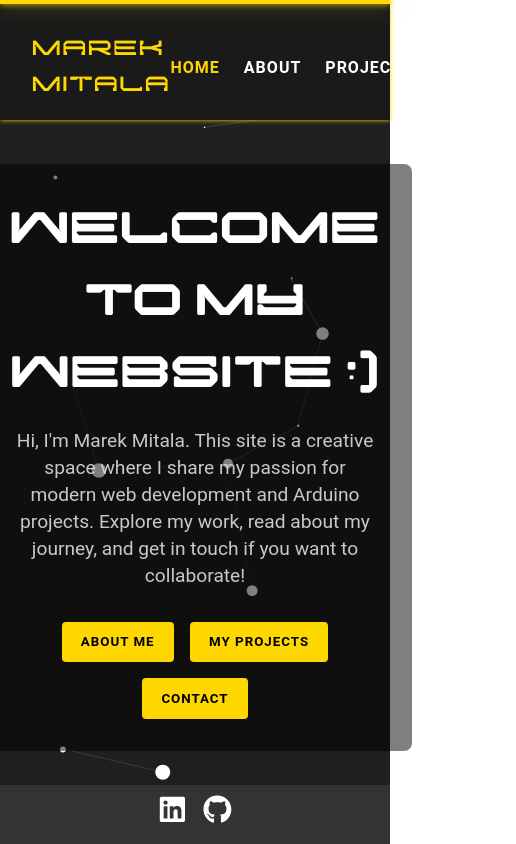
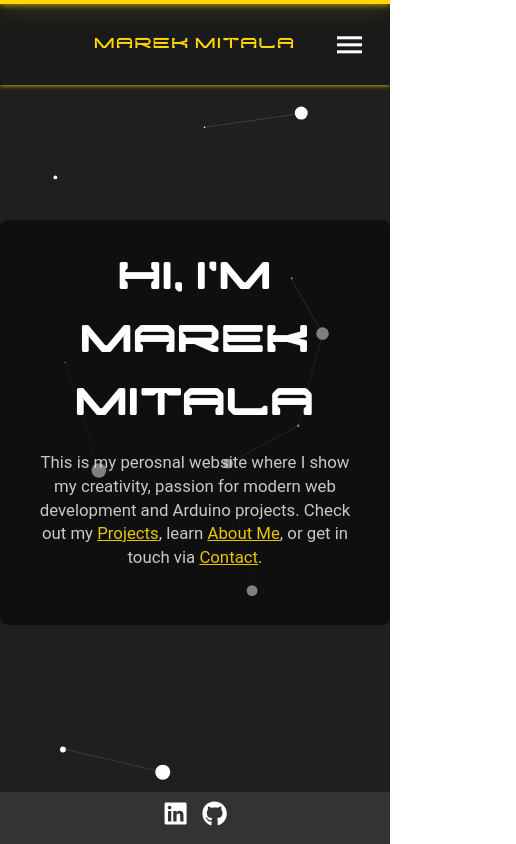
Before and after one commit to caibot11/marekmitala.com, a Next.js app: page / in a window 390 px wide. Shown: the whole page, 516 px wide, since content can reach past the window. Built offline with nearby package versions, Linux system fonts and the light colour scheme.

Commit message:
bg works

```diff
--- a/src/app/about/About.module.css
+++ b/src/app/about/About.module.css
@@ -1,9 +1,11 @@
 /* src/app/about/About.module.css */
 
 .main {
+  margin-top: 3rem; /* Add extra space so it doesn't touch the header */
   padding: 2rem;
   max-width: 900px;
-  margin: 0 auto;
+  margin-left: auto;
+  margin-right: auto;
   background: #222;
   border-radius: 8px;
   box-shadow: 0 2px 8px rgba(0, 0, 0, 0.3);
@@ -17,6 +19,7 @@
   text-transform: uppercase;
   letter-spacing: 2px;
   color: #ffd700;
+  text-align: center;
 }
 
 .para {
@@ -81,3 +84,14 @@
   display: flex;
   align-items: center;
 }
+
+/* Optional mobile adjustments */
+@media (max-width: 600px) {
+  .main {
+    margin-top: 2rem; /* slightly less for mobile if desired */
+    padding: 1rem;
+  }
+  .mapContainer {
+    padding: 0.5rem;
+  }
+}
--- a/src/app/globals.css
+++ b/src/app/globals.css
@@ -21,7 +21,7 @@ body {
   width: 100%;
   height: 100%;
   font-family: "Roboto", "Helvetica", sans-serif;
-  /* Removed background-color to let the particle background show */
+  /* Background is set by the particle container */
   color: #e0e0e0;
   line-height: 1.5;
 }
@@ -34,8 +34,16 @@ body {
   --mid-gray: #333;
 }
 
-/* 5. Optional Container (if needed) */
+/* 5. Optional Container */
 .page-transition-container {
   position: relative;
   overflow: hidden;
 }
+
+/* Mobile adjustments */
+@media (max-width: 600px) {
+  html,
+  body {
+    font-size: 14px;
+  }
+}
--- a/src/app/layout.tsx
+++ b/src/app/layout.tsx
@@ -23,9 +23,9 @@ export default function RootLayout({
         <ParticlesBackground />
         <Header />
         {/* Ensure main content is positioned above the particle canvas */}
-        <div className="id-children">
+
           {children}
-        </div>
+
         <Footer />
       </body>
     </html>
--- a/src/app/projects/Projects.module.css
+++ b/src/app/projects/Projects.module.css
@@ -4,6 +4,8 @@
   margin: 0 auto;
   color: #e0e0e0;
   position: relative;
+  text-align: center;
+
 
 }
 
@@ -16,6 +18,10 @@
   color: #ffd700;
   text-align: center;
   margin-bottom: 2rem;
+  background: #222;
+  box-shadow: 0 2px 8px rgba(0, 0, 0, 0.3);
+  transition: transform 0.3s ease;
+  border-radius: 8px;
 }
 
 .grid {
--- a/src/components/hero/Hero.module.css
+++ b/src/components/hero/Hero.module.css
@@ -40,27 +40,15 @@
   margin-bottom: 2rem;
 }
 
+.inlineLink {
+  color: #ffd700;
+  text-decoration: underline;
+  cursor: pointer;
+}
+
 .ctaContainer {
   display: flex;
   flex-wrap: wrap;
   justify-content: center;
   gap: 1rem;
 }
-
-.ctaButton {
-  background: #ffd700;
-  color: #000;
-  font-weight: bold;
-  padding: 0.8rem 1.2rem;
-  border: none;
-  border-radius: 4px;
-  cursor: pointer;
-  text-transform: uppercase;
-  letter-spacing: 1px;
-  transition: background 1s ease;
-  font-family: inherit;
-}
-
-.ctaButton:hover {
-  background: #e6c300;
-}
--- a/src/components/hero/Hero.tsx
+++ b/src/components/hero/Hero.tsx
@@ -6,7 +6,6 @@ import { useSpring, animated } from "@react-spring/web";
 import { useState, useEffect } from "react";
 import styles from "./Hero.module.css";
 
-// Create a custom AnimatedDiv type that accepts children.
 const AnimatedDiv: React.FC<{
   style: any;
   className?: string;
@@ -34,22 +33,23 @@ export default function Hero() {
     <section className={styles.heroSection}>
       {mounted && (
         <AnimatedDiv style={fadeIn} className={styles.overlay}>
-          <h1 className={styles.heroTitle}>Welcome to My Website :)</h1>
+          <h1 className={styles.heroTitle}>Hi, I'm Marek Mitala</h1>
           <p className={styles.heroSubtitle}>
-            Hi, I'm Marek Mitala. This site is a creative space where I share my passion for modern web development and Arduino projects.
-            Explore my work, read about my journey, and get in touch if you want to collaborate!
+            This is my perosnal website where I show my creativity,
+            passion for modern web development and Arduino projects. Check out my{" "}
+            <Link href="/projects" className={styles.inlineLink}>
+              Projects
+            </Link>
+            , learn{" "}
+            <Link href="/about" className={styles.inlineLink}>
+              About Me
+            </Link>
+            , or get in touch via{" "}
+            <Link href="/contact" className={styles.inlineLink}>
+              Contact
+            </Link>
+            .
           </p>
-          <div className={styles.ctaContainer}>
-            <Link href="/about">
-              <button className={styles.ctaButton}>About Me</button>
-            </Link>
-            <Link href="/projects">
-              <button className={styles.ctaButton}>My Projects</button>
-            </Link>
-            <Link href="/contact">
-              <button className={styles.ctaButton}>Contact</button>
-            </Link>
-          </div>
         </AnimatedDiv>
       )}
     </section>
--- a/src/components/layout/Header.module.css
+++ b/src/components/layout/Header.module.css
@@ -1,18 +1,21 @@
 /* src/components/layout/Header.module.css */
 
-/* The main header container */
+/* Main header container */
 .header {
-  position: relative;        /* Needed for absolutely positioned neonLine */
-  display: flex;
-  align-items: center;
-  justify-content: space-between;
-  padding: 2rem 2rem 1rem;   /* 2rem top, 1rem bottom, 2rem left/right */
-  z-index: 10;
   background: #1a1a1a;
   box-shadow: 0 0 5px #ffd700;
+  position: relative;
+  z-index: 10;
 }
 
-/* Neon pulse animation for the header's neon line */
+/* Neon line across the top */
+.neonLine {
+  width: 100%;
+  height: 4px;
+  background: #ffd700;
+  animation: neonPulse 2s infinite;
+}
+
 @keyframes neonPulse {
   0%, 100% {
     box-shadow: 0 0 5px #ffd700, 0 0 20px rgba(255, 215, 0, 0.5);
@@ -22,35 +25,31 @@
   }
 }
 
-/* The neon bar across the top */
-.neonLine {
-  position: absolute;
-  top: 0;
-  left: 0;
-  width: 100%;
-  height: 4px;           /* Thickness of the neon line */
-  background: #ffd700;   /* Neon yellow */
-  z-index: 11;           /* Higher than header's z-index to show on top */
-  animation: neonPulse 2s infinite;
+/* Container for brand + desktop nav + hamburger */
+.content {
+  display: flex;
+  align-items: center;
+  justify-content: space-between;
+  padding: 2rem;
 }
 
-/* Brand link (site title) */
+/* Brand link styling */
 .brandLink {
-  color: #ffd700;         /* Bright yellow text */
   font-family: "Nyxerin", sans-serif;
+  color: #ffd700;
   font-size: 1.5rem;
-  text-decoration: none;
   text-transform: uppercase;
   letter-spacing: 2px;
+  text-decoration: none;
 }
 
-/* Nav container */
+/* Desktop navigation */
 .nav {
   display: flex;
   gap: 1.5rem;
 }
 
-/* Base style for each nav link */
+/* Base navigation link style */
 .link {
   color: #fff;
   text-decoration: none;
@@ -60,12 +59,72 @@
   transition: color 0.2s ease;
 }
 
-/* Hover highlight */
 .link:hover {
   color: #ffd700;
 }
 
-/* Active link highlight */
-.activeLink {
-  color: #ffd700;
+/* Hamburger menu icon */
+.menuIcon {
+  display: none;
+  flex-direction: column;
+  gap: 0.3rem;
+  cursor: pointer;
 }
+
+.bar {
+  width: 25px;
+  height: 3px;
+  background-color: #fff;
+  transition: all 0.3s ease;
+}
+
+/* Mobile navigation (inline) */
+.mobileNav {
+  display: none;
+  flex-direction: row;
+  justify-content: center;
+  background: #1a1a1a;
+  padding: 0.5rem 0;
+  gap: 1rem;
+}
+
+/* Desktop layout by default */
+@media (min-width: 601px) {
+  .nav {
+    display: flex;
+  }
+}
+
+/* Mobile layout */
+@media (max-width: 600px) {
+  .content {
+    justify-content: center; /* center the brand horizontally */
+    position: relative;
+  }
+
+  /* Hide desktop nav on mobile */
+  .nav {
+    display: none;
+  }
+
+  /* Show hamburger on mobile, position it vertically centered */
+  .menuIcon {
+    display: flex;
+    position: absolute;
+    right: 2rem;
+    top: 50%;
+    transform: translateY(-50%);
+  }
+
+  .brandLink {
+    margin: 0 auto;
+    font-size: 1.2rem;
+  }
+
+  /* Mobile nav, displayed below content when open */
+  .mobileNav {
+    display: flex;
+    margin-top: 0rem;
+    width: 100%;
+  }
+}
--- a/src/components/layout/Header.tsx
+++ b/src/components/layout/Header.tsx
@@ -2,37 +2,56 @@
 "use client";
 
 import Link from "next/link";
-import { usePathname } from "next/navigation";
+import { useState } from "react";
 import styles from "./Header.module.css";
 
 export default function Header() {
-  const pathname = usePathname();
+  const [menuOpen, setMenuOpen] = useState(false);
+  const toggleMenu = () => setMenuOpen(prev => !prev);
 
   return (
     <header className={styles.header}>
-      {/* Neon line, if desired */}
+      {/* Neon bar at the top */}
       <div className={styles.neonLine}></div>
-
-      {/* Site Branding */}
+      <div className={styles.content}>
+        <div className={styles.brand}>
           <Link href="/" className={styles.brandLink}>
             Marek Mitala
           </Link>
-
-      {/* Navigation */}
+        </div>
+        {/* Desktop navigation */}
         <nav className={styles.nav}>
-        <Link href="/" className={`${styles.link} ${pathname === "/" ? styles.activeLink : ""}`}>
-          Home
+          <Link href="/about" className={styles.link}>
+            About Me
           </Link>
-        <Link href="/about" className={`${styles.link} ${pathname === "/about" ? styles.activeLink : ""}`}>
-          About
-        </Link>
-        <Link href="/projects" className={`${styles.link} ${pathname === "/projects" ? styles.activeLink : ""}`}>
+          <Link href="/projects" className={styles.link}>
             Projects
           </Link>
-        <Link href="/contact" className={`${styles.link} ${pathname === "/contact" ? styles.activeLink : ""}`}>
+          <Link href="/contact" className={styles.link}>
             Contact
           </Link>
         </nav>
+        {/* Hamburger icon for mobile */}
+        <div className={styles.menuIcon} onClick={toggleMenu}>
+          <div className={styles.bar}></div>
+          <div className={styles.bar}></div>
+          <div className={styles.bar}></div>
+        </div>
+      </div>
+      {/* Mobile navigation */}
+      {menuOpen && (
+        <nav className={styles.mobileNav}>
+          <Link href="/about" className={styles.link}>
+            About Me
+          </Link>
+          <Link href="/projects" className={styles.link}>
+            Projects
+          </Link>
+          <Link href="/contact" className={styles.link}>
+            Contact
+          </Link>
+        </nav>
+      )}
     </header>
   );
 }
--- a/src/components/particles/ParticlesBackground.tsx
+++ b/src/components/particles/ParticlesBackground.tsx
@@ -20,7 +20,7 @@ export default function ParticlesBackground() {
             opacity: {
               value: 1,
               random: false,
-              anim: { enable: false, speed: 1, opacity_min: 0.1, sync: false },
+              anim: { enable: false, speed: 0.25, opacity_min: 0.1, sync: false },
             },
             size: {
               value: 7.84,
```
Also changed, not shown: src/app/contact/Contact.module.css (+6 -2 lines). Lines whose indentation alone changed are shown as unchanged.
